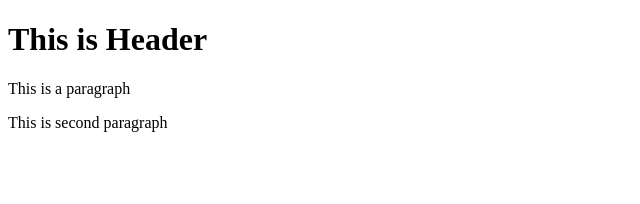
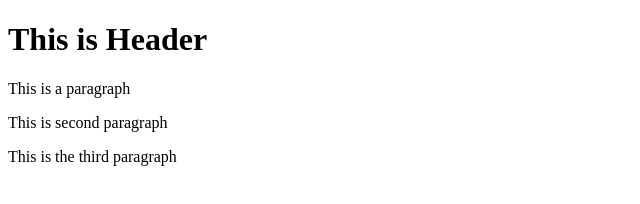
Before and after one commit to secret-coder489/FirstRepo, a website: page index.html in a window 1280 px wide. Shown: the whole page, without its empty margins (0-640 px from the left). Drawn offline with Linux system fonts and the light colour scheme.

Commit message:
fourth commit

```diff
--- a/index.html
+++ b/index.html
@@ -6,6 +6,6 @@
         <h1>This is Header</h1>
         <p>This is a paragraph</p>
         <p>This is second paragraph</p>
-
+        <p>This is the third paragraph</p>
     </body>
 </html>
```
Also changed, not shown: package.json (added, +24 -0 lines), 2 other files.
